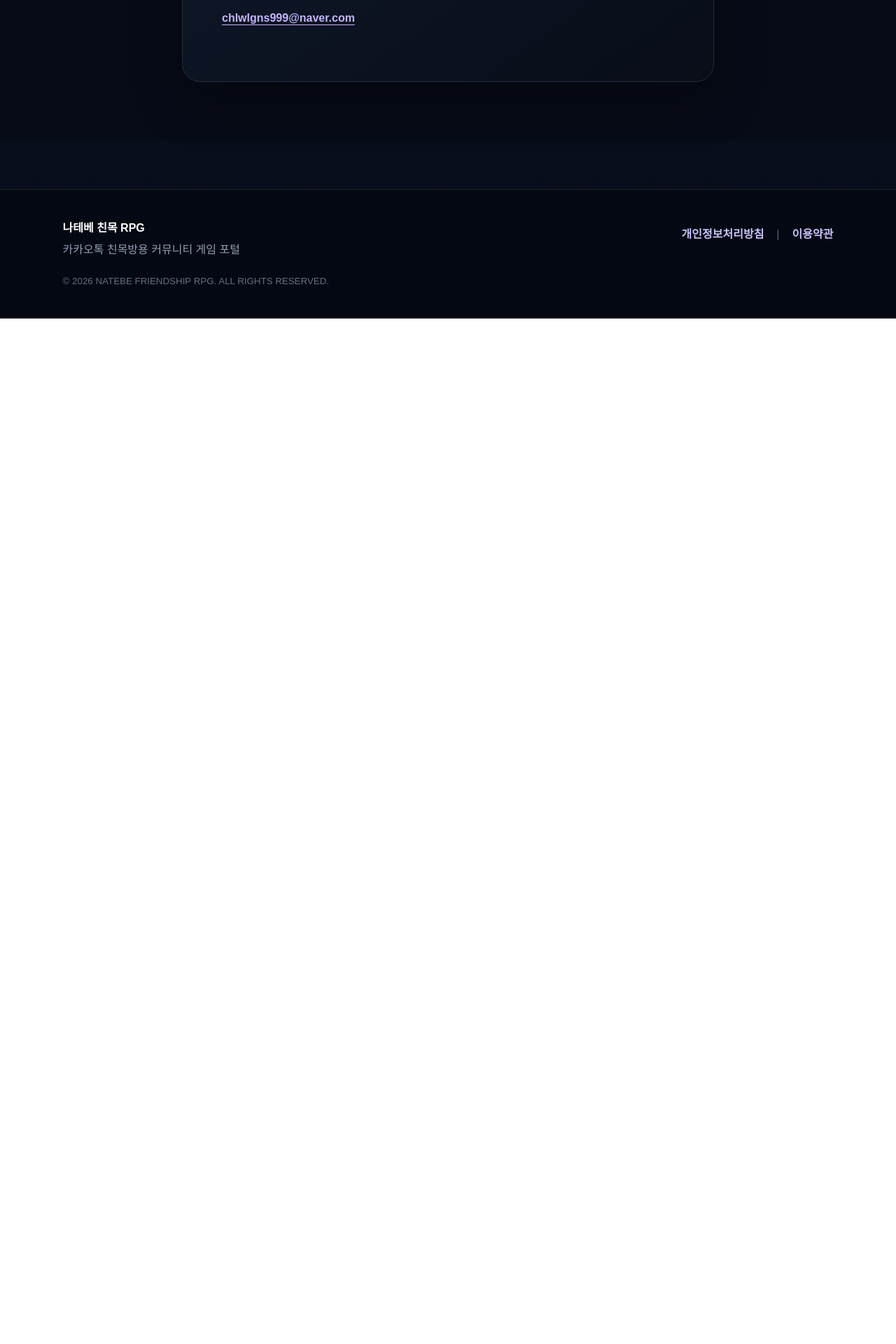
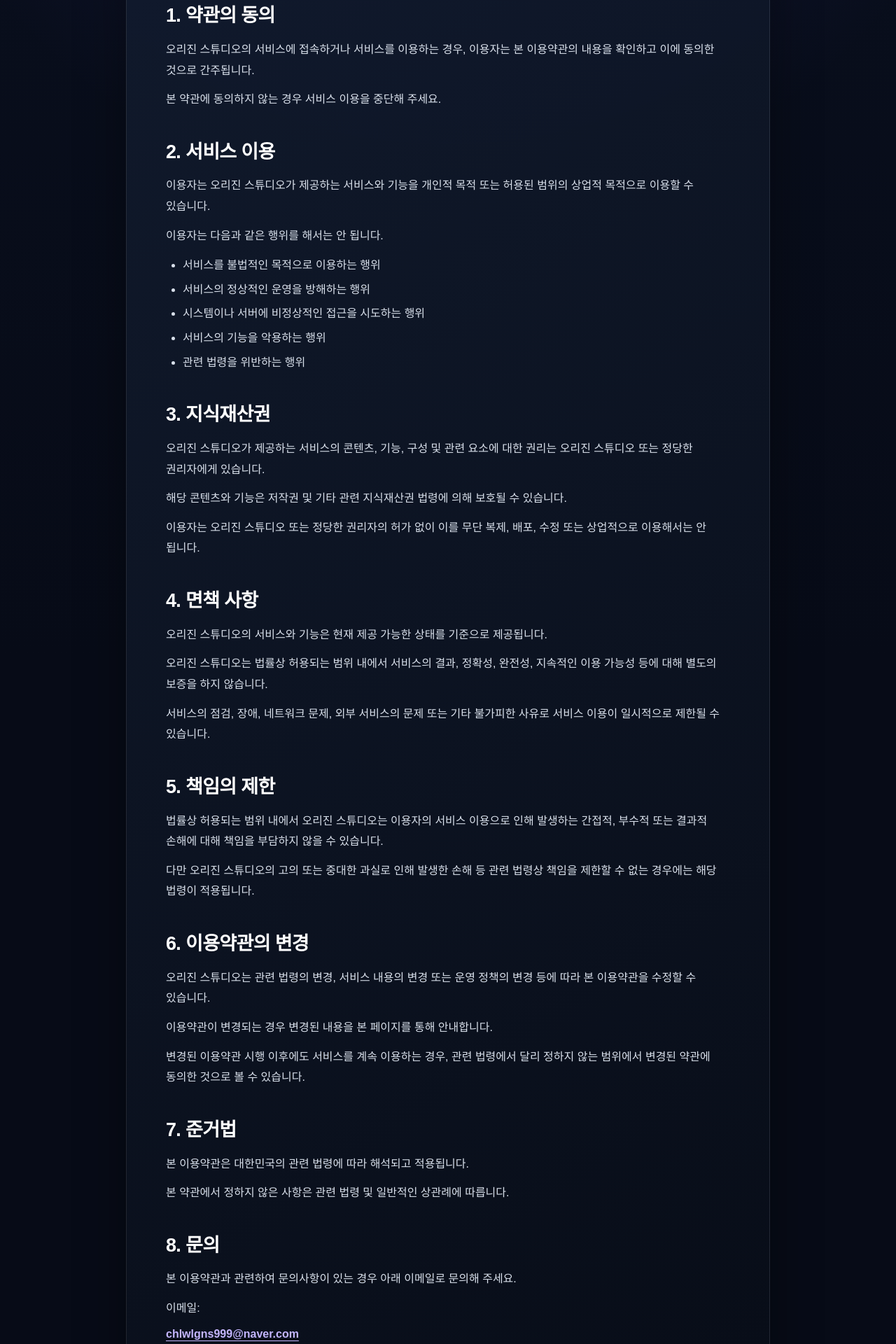
Before and after one commit to chlwlgns99970-cmyk/iris_homepage, a Next.js app in the folder apps/web/: page /terms in a window 1280 px wide. Shown: the part 600-2520 px from the top of the page at 70% size. Before the commit the page ends 1055 px from the top, so only its background shows below. Built offline with nearby package versions, Linux system fonts and the light colour scheme.

Commit message:
feat: add Korean terms and conditions

```diff
--- a/apps/web/app/globals.css
+++ b/apps/web/app/globals.css
@@ -23,7 +23,7 @@ nav{display:flex;align-items:center;gap:25px}nav a{color:#d8dfeb;font-size:13px;
 .tabs{display:flex;gap:7px;flex-wrap:wrap}.tab{padding:9px 14px;border:1px solid var(--line);border-radius:999px;background:rgba(255,255,255,.04);color:var(--muted);font-weight:800}.tab.active{color:#fff;background:linear-gradient(135deg,var(--purple),var(--pink))}.portal-ranking-tabs{margin-bottom:13px}.portal-ranking-table .top-rank{background:linear-gradient(90deg,rgba(109,93,252,.13),rgba(217,70,239,.04))}.portal-ranking-table .current-rank{outline:1px solid rgba(167,139,250,.75);outline-offset:-1px;background:rgba(109,93,252,.17)}.portal-ranking-table td{overflow-wrap:anywhere}.my-ranking{margin:12px 2px 0;color:#c4b5fd;font-size:12px;font-weight:850}.podium{max-width:900px;margin:0 auto 28px;display:grid;grid-template-columns:repeat(3,1fr);gap:16px;align-items:end}.podium-card{text-align:center;padding:25px;border:1px solid var(--line);border-radius:var(--radius);background:rgba(17,26,44,.86)}.podium-card.first{padding-block:40px;border-color:rgba(245,195,91,.42)}.podium-rank{display:grid;place-items:center;width:43px;height:43px;margin:auto;border-radius:50%;background:rgba(255,255,255,.07);font-weight:900}.podium-card.first .podium-rank{color:#281804;background:linear-gradient(135deg,#f8c35b,#f59e0b)}.podium-card h3{margin:8px 0 0}.podium-card p{margin:0;color:var(--muted)}.ranking-message{padding:45px;text-align:center;border:1px solid var(--line);border-radius:20px;background:rgba(17,26,44,.8)}.ranking-message p{color:var(--muted)}
 .ranking-group-tabs{justify-content:flex-end}.ranking-subtabs{margin:0 0 24px}.podium-card.current-rank,table tr.current-rank{outline:1px solid rgba(167,139,250,.78);outline-offset:-1px;background:linear-gradient(90deg,rgba(109,93,252,.18),rgba(217,70,239,.07))}.hall-grid{display:grid;grid-template-columns:repeat(auto-fit,minmax(240px,1fr));gap:16px}.hall-card{padding:24px;border:1px solid rgba(245,195,91,.25);border-radius:var(--radius);background:linear-gradient(145deg,rgba(27,31,51,.96),rgba(13,18,31,.98))}.hall-card span{color:var(--gold);font-size:10px;font-weight:950;letter-spacing:.13em}.hall-card h3{margin:7px 0 12px}.hall-card b{color:#e9e5ff}.hall-card p,.hall-card time{display:block;margin:6px 0 0;color:var(--muted);font-size:12px}
 .table-wrap{overflow:auto;border:1px solid var(--line);border-radius:var(--radius);background:rgba(14,21,36,.8)}table{width:100%;min-width:620px;border-collapse:collapse}th,td{padding:16px 20px;text-align:left;border-bottom:1px solid var(--line)}th{color:#817f91;font-size:12px}tr:last-child td{border-bottom:0}.rank{color:var(--gold);font-weight:900}
-.site-footer{margin-top:70px;padding:42px max(24px,7vw);display:grid;grid-template-columns:1fr auto;align-items:start;gap:22px;border-top:1px solid var(--line);color:var(--muted);background:rgba(4,8,17,.72)}.site-footer b{color:#fff}.footer-brand p{margin:5px 0 0}.footer-links{display:flex;align-items:center;justify-content:flex-end;gap:4px 18px;flex-wrap:wrap}.footer-links a{display:flex;min-height:44px;align-items:center;transition:color .18s ease,opacity .18s ease}.footer-links a:hover{color:#fff;text-decoration:underline;text-underline-offset:4px}.footer-links a:focus-visible,.legal-email:focus-visible{outline:2px solid #c4b5fd;outline-offset:3px;border-radius:4px}.footer-legal-link{color:#c8c1f8;font-weight:800}.footer-link-divider{color:#566177}.site-footer small{grid-column:1/-1;color:#646e80}.site-footer--compact{display:none}
+.site-footer{margin-top:70px;padding:42px max(24px,7vw);display:grid;grid-template-columns:1fr auto;align-items:start;gap:22px;border-top:1px solid var(--line);color:var(--muted);background:rgba(4,8,17,.72)}.site-footer b{color:#fff}.footer-brand p{margin:5px 0 0}.footer-links{display:flex;align-items:center;justify-content:flex-end;gap:4px 18px;flex-wrap:wrap}.footer-links a{display:flex;min-height:44px;align-items:center;transition:color .18s ease,opacity .18s ease}.footer-links a:hover{color:#fff;text-decoration:underline;text-underline-offset:4px}.footer-links a:focus-visible,.legal-email:focus-visible,.legal-inline-link:focus-visible{outline:2px solid #c4b5fd;outline-offset:3px;border-radius:4px}.footer-legal-link{color:#c8c1f8;font-weight:800}.footer-link-divider{color:#566177}.site-footer small{grid-column:1/-1;color:#646e80}.site-footer--compact{display:none}
 .connect-page{position:relative;isolation:isolate;min-height:calc(100vh - 72px);display:grid;place-items:center;padding:48px 18px}.connect-page:before{content:"";position:absolute;z-index:-2;inset:0;background:url("/assets/rpg-world.webp") center/cover}.connect-page:after{content:"";position:absolute;z-index:-1;inset:0;background:linear-gradient(90deg,rgba(4,8,18,.88),rgba(4,8,18,.62)),linear-gradient(0deg,#070b17,transparent)}.connect-card{width:min(650px,100%);padding:clamp(28px,6vw,54px);text-align:center;border:1px solid rgba(255,255,255,.13);border-radius:28px;background:linear-gradient(145deg,rgba(17,26,44,.94),rgba(8,13,24,.96));box-shadow:var(--shadow);backdrop-filter:blur(15px)}.connect-card h1{margin:0 0 20px;font-size:clamp(32px,6vw,52px)}.connect-code{margin:25px 0 16px;padding:20px 14px;border:1px solid rgba(196,181,253,.35);border-radius:16px;font-size:clamp(20px,5vw,31px);font-weight:900;background:rgba(109,93,252,.13)}.connect-muted{color:var(--muted)}.connect-actions{display:flex;justify-content:center;gap:12px;flex-wrap:wrap}.connect-cancel{border:0;color:var(--muted);background:transparent;text-decoration:underline}.connect-notice{color:#c4b5fd}
 .toast{position:fixed;right:20px;bottom:20px;z-index:1000;opacity:0;transform:translateY(14px);pointer-events:none;padding:12px 16px;border:1px solid var(--line);border-radius:11px;background:#1d2940;transition:.24s}.toast.show{opacity:1;transform:translateY(0)}
 .mobile-dashboard{display:none}
@@ -133,7 +133,7 @@ nav{display:flex;align-items:center;gap:25px}nav a{color:#d8dfeb;font-size:13px;
 @media(max-width:430px){.shop-rate{gap:8px;padding:11px 14px;font-size:13px}.gold-product-grid{grid-template-columns:minmax(0,1fr)}.payment-confirm-modal{padding:28px 18px}.payment-modal-actions{flex-direction:column}.payment-history-list article{align-items:flex-start}.payment-page-actions{flex-direction:column}.payment-page-actions .button{width:100%;min-width:0}.business-card dl div{grid-template-columns:110px minmax(0,1fr)}}
 
 /* Privacy policy and terms pages. */
-.legal-page{min-height:calc(100vh - 72px);padding:72px 16px 10px;background:radial-gradient(circle at 50% 0,rgba(109,93,252,.16),transparent 32%),linear-gradient(180deg,#090f1e,#070b17 58%)}.legal-document{width:min(920px,100%);margin:0 auto;padding:clamp(28px,5vw,56px);border:1px solid rgba(255,255,255,.1);border-radius:26px;color:#d9e0eb;background:linear-gradient(145deg,rgba(18,28,48,.97),rgba(8,13,24,.98));box-shadow:var(--shadow);font-size:16px;line-height:1.85;word-break:keep-all;overflow-wrap:anywhere}.legal-document-header{margin-bottom:38px;padding-bottom:30px;border-bottom:1px solid var(--line)}.legal-document h1{margin:4px 0 7px;color:#fff;font-size:clamp(34px,6vw,54px);line-height:1.25;letter-spacing:-.05em}.legal-document h2{margin:42px 0 14px;color:#fff;font-size:clamp(21px,3vw,27px);line-height:1.4;letter-spacing:-.025em}.legal-document p{margin:12px 0}.legal-document ul{margin:13px 0;padding-left:24px}.legal-document li{margin:5px 0}.legal-business{color:#c4b5fd;font-weight:850}.legal-updated{color:#8e9aae;font-size:14px}.legal-email{display:inline-flex;min-height:44px;align-items:center;color:#c4b5fd;font-weight:850;text-decoration:underline;text-underline-offset:4px}.legal-email:hover{color:#fff}.legal-page--short{display:grid;place-items:center;min-height:calc(100vh - 72px);padding-block:70px}.legal-document--short{width:min(760px,100%)}.legal-document--short section{margin-top:36px;padding-top:2px;border-top:1px solid var(--line)}
+.legal-page{min-height:calc(100vh - 72px);padding:72px 16px 10px;background:radial-gradient(circle at 50% 0,rgba(109,93,252,.16),transparent 32%),linear-gradient(180deg,#090f1e,#070b17 58%)}.legal-document{width:min(920px,100%);margin:0 auto;padding:clamp(28px,5vw,56px);border:1px solid rgba(255,255,255,.1);border-radius:26px;color:#d9e0eb;background:linear-gradient(145deg,rgba(18,28,48,.97),rgba(8,13,24,.98));box-shadow:var(--shadow);font-size:16px;line-height:1.85;word-break:keep-all;overflow-wrap:anywhere}.legal-document-header{margin-bottom:38px;padding-bottom:30px;border-bottom:1px solid var(--line)}.legal-document h1{margin:4px 0 7px;color:#fff;font-size:clamp(34px,6vw,54px);line-height:1.25;letter-spacing:-.05em}.legal-document h2{margin:42px 0 14px;color:#fff;font-size:clamp(21px,3vw,27px);line-height:1.4;letter-spacing:-.025em}.legal-document p{margin:12px 0}.legal-document ul{margin:13px 0;padding-left:24px}.legal-document li{margin:5px 0}.legal-business{color:#c4b5fd;font-weight:850}.legal-updated{color:#8e9aae;font-size:14px}.legal-email{display:inline-flex;min-height:44px;align-items:center;color:#c4b5fd;font-weight:850;text-decoration:underline;text-underline-offset:4px}.legal-email:hover,.legal-inline-link:hover{color:#fff}.legal-inline-link{color:#c4b5fd;text-decoration:underline;text-underline-offset:4px;overflow-wrap:anywhere}
 
 @media(max-width:768px){.legal-page{min-height:calc(100dvh - 64px);padding:38px 16px 0}.legal-document{padding:27px 20px;border-radius:20px;font-size:16px;line-height:1.8}.legal-document-header{margin-bottom:28px;padding-bottom:23px}.legal-document h1{font-size:clamp(30px,9vw,40px)}.legal-document h2{margin-top:34px;font-size:21px}.legal-topbar nav{display:none}}
 
--- a/apps/web/app/terms/page.tsx
+++ b/apps/web/app/terms/page.tsx
@@ -13,17 +13,73 @@ export default function TermsPage() {
       <nav><Link href="/">홈</Link><Link href="/shop">골드 상점</Link></nav>
       <Link className="account-button" href="/">홈으로</Link>
     </header>
-    <main className="legal-page legal-page--short">
-      <article className="legal-document legal-document--short">
+    <main className="legal-page">
+      <article className="legal-document">
         <header className="legal-document-header">
           <p className="eyebrow">TERMS OF USE</p>
           <h1>이용약관</h1>
+          <p className="legal-business">오리진 스튜디오</p>
+          <p className="legal-updated">최종 업데이트: 2026년 8월 9일</p>
         </header>
-        <p>오리진 스튜디오 이용약관은 현재 준비 중입니다.</p>
-        <p>정식 서비스 및 결제 기능 오픈 전 본 페이지를 통해 안내할 예정입니다.</p>
+
+        <p>오리진 스튜디오가 운영하는<br /><Link className="legal-inline-link" href="/">https://iris-homepage-web.vercel.app/</Link><br />서비스를 이용하시기 전에 본 이용약관을 주의 깊게 읽어주시기 바랍니다.</p>
+
         <section>
-          <h2>문의</h2>
-          <p><a className="legal-email" href="mailto:chlwlgns999@naver.com">chlwlgns999@naver.com</a></p>
+          <h2>1. 약관의 동의</h2>
+          <p>오리진 스튜디오의 서비스에 접속하거나 서비스를 이용하는 경우, 이용자는 본 이용약관의 내용을 확인하고 이에 동의한 것으로 간주됩니다.</p>
+          <p>본 약관에 동의하지 않는 경우 서비스 이용을 중단해 주세요.</p>
+        </section>
+
+        <section>
+          <h2>2. 서비스 이용</h2>
+          <p>이용자는 오리진 스튜디오가 제공하는 서비스와 기능을 개인적 목적 또는 허용된 범위의 상업적 목적으로 이용할 수 있습니다.</p>
+          <p>이용자는 다음과 같은 행위를 해서는 안 됩니다.</p>
+          <ul>
+            <li>서비스를 불법적인 목적으로 이용하는 행위</li>
+            <li>서비스의 정상적인 운영을 방해하는 행위</li>
+            <li>시스템이나 서버에 비정상적인 접근을 시도하는 행위</li>
+            <li>서비스의 기능을 악용하는 행위</li>
+            <li>관련 법령을 위반하는 행위</li>
+          </ul>
+        </section>
+
+        <section>
+          <h2>3. 지식재산권</h2>
+          <p>오리진 스튜디오가 제공하는 서비스의 콘텐츠, 기능, 구성 및 관련 요소에 대한 권리는 오리진 스튜디오 또는 정당한 권리자에게 있습니다.</p>
+          <p>해당 콘텐츠와 기능은 저작권 및 기타 관련 지식재산권 법령에 의해 보호될 수 있습니다.</p>
+          <p>이용자는 오리진 스튜디오 또는 정당한 권리자의 허가 없이 이를 무단 복제, 배포, 수정 또는 상업적으로 이용해서는 안 됩니다.</p>
+        </section>
+
+        <section>
+          <h2>4. 면책 사항</h2>
+          <p>오리진 스튜디오의 서비스와 기능은 현재 제공 가능한 상태를 기준으로 제공됩니다.</p>
+          <p>오리진 스튜디오는 법률상 허용되는 범위 내에서 서비스의 결과, 정확성, 완전성, 지속적인 이용 가능성 등에 대해 별도의 보증을 하지 않습니다.</p>
+          <p>서비스의 점검, 장애, 네트워크 문제, 외부 서비스의 문제 또는 기타 불가피한 사유로 서비스 이용이 일시적으로 제한될 수 있습니다.</p>
+        </section>
+
+        <section>
+          <h2>5. 책임의 제한</h2>
+          <p>법률상 허용되는 범위 내에서 오리진 스튜디오는 이용자의 서비스 이용으로 인해 발생하는 간접적, 부수적 또는 결과적 손해에 대해 책임을 부담하지 않을 수 있습니다.</p>
+          <p>다만 오리진 스튜디오의 고의 또는 중대한 과실로 인해 발생한 손해 등 관련 법령상 책임을 제한할 수 없는 경우에는 해당 법령이 적용됩니다.</p>
+        </section>
+
+        <section>
+          <h2>6. 이용약관의 변경</h2>
+          <p>오리진 스튜디오는 관련 법령의 변경, 서비스 내용의 변경 또는 운영 정책의 변경 등에 따라 본 이용약관을 수정할 수 있습니다.</p>
+          <p>이용약관이 변경되는 경우 변경된 내용을 본 페이지를 통해 안내합니다.</p>
+          <p>변경된 이용약관 시행 이후에도 서비스를 계속 이용하는 경우, 관련 법령에서 달리 정하지 않는 범위에서 변경된 약관에 동의한 것으로 볼 수 있습니다.</p>
+        </section>
+
+        <section>
+          <h2>7. 준거법</h2>
+          <p>본 이용약관은 대한민국의 관련 법령에 따라 해석되고 적용됩니다.</p>
+          <p>본 약관에서 정하지 않은 사항은 관련 법령 및 일반적인 상관례에 따릅니다.</p>
+        </section>
+
+        <section>
+          <h2>8. 문의</h2>
+          <p>본 이용약관과 관련하여 문의사항이 있는 경우 아래 이메일로 문의해 주세요.</p>
+          <p>이메일:<br /><a className="legal-email" href="mailto:chlwlgns999@naver.com">chlwlgns999@naver.com</a></p>
         </section>
       </article>
     </main>
```
